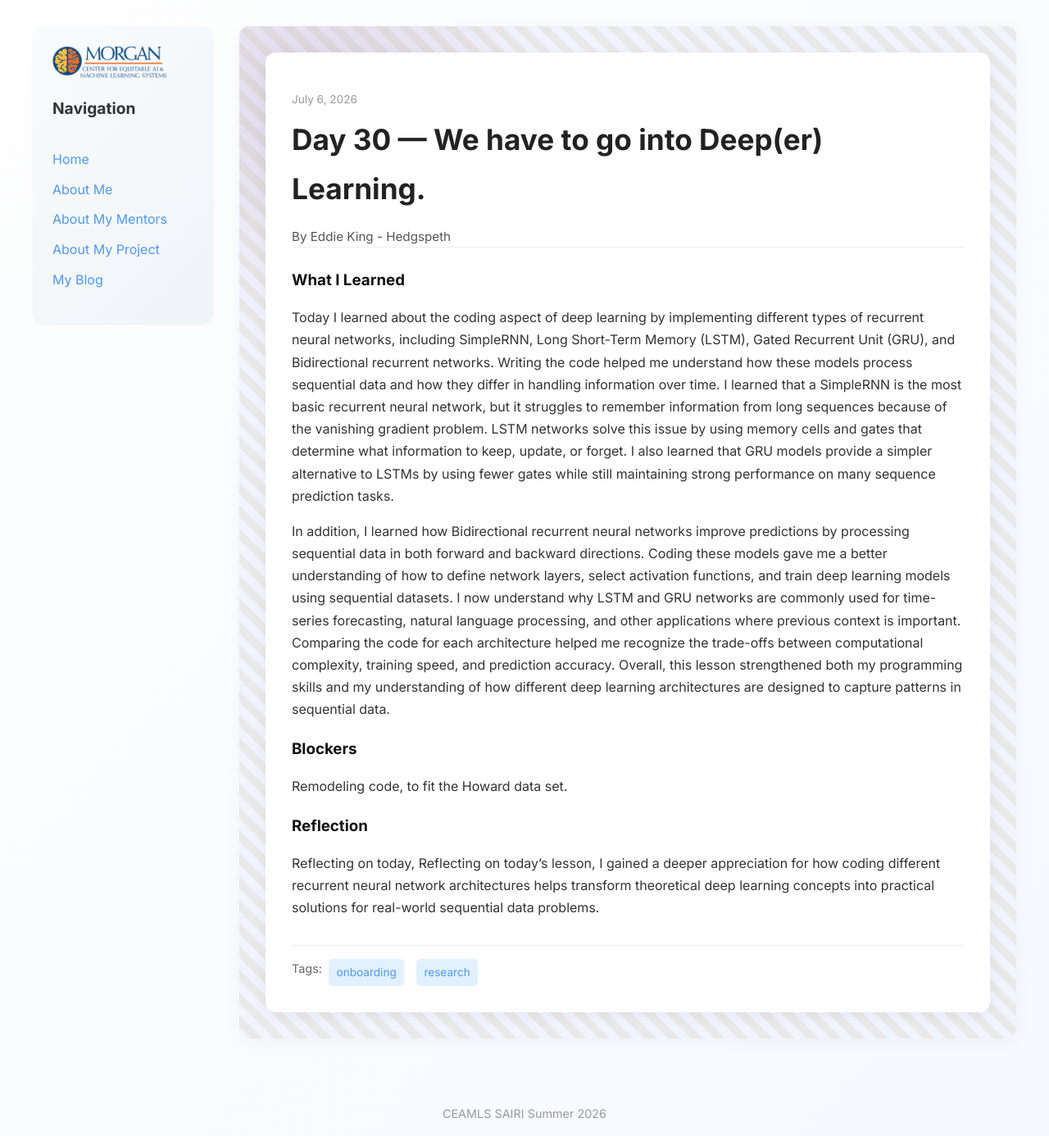
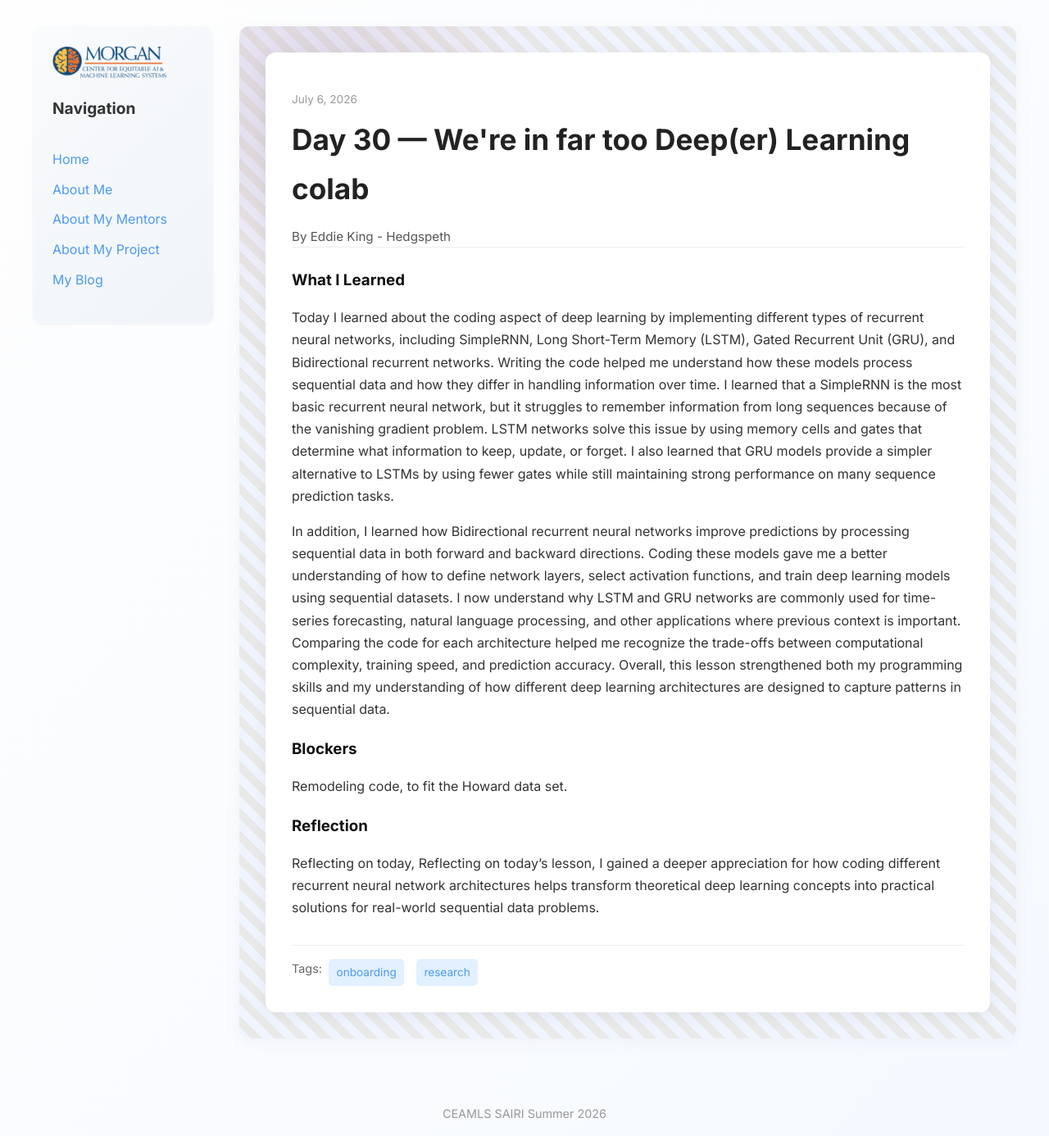
Before and after one commit to eddiejkh-del/eddiejkh-delceamls26.github.io, a Jekyll site: the page built from _posts/2026-07-06-day-30.md, in a window 1280 px wide. Shown: the whole page at 82% size. Built offline with Jekyll 4.4.1, drawn with Linux system fonts in a browser that asks for light colours.

Commit message:
Update 2026-07-06-day-30.md

```diff
--- a/_posts/2026-07-06-day-30.md
+++ b/_posts/2026-07-06-day-30.md
@@ -1,6 +1,6 @@
 ---
 layout: post
-title: "Day 30 — We have to go into Deep(er) Learning."
+title: "Day 30 — We're in far too Deep(er) Learning colab"
 date: 2026-07-06
 permalink: /day30.html
 tags: ["onboarding", "research"]
```
